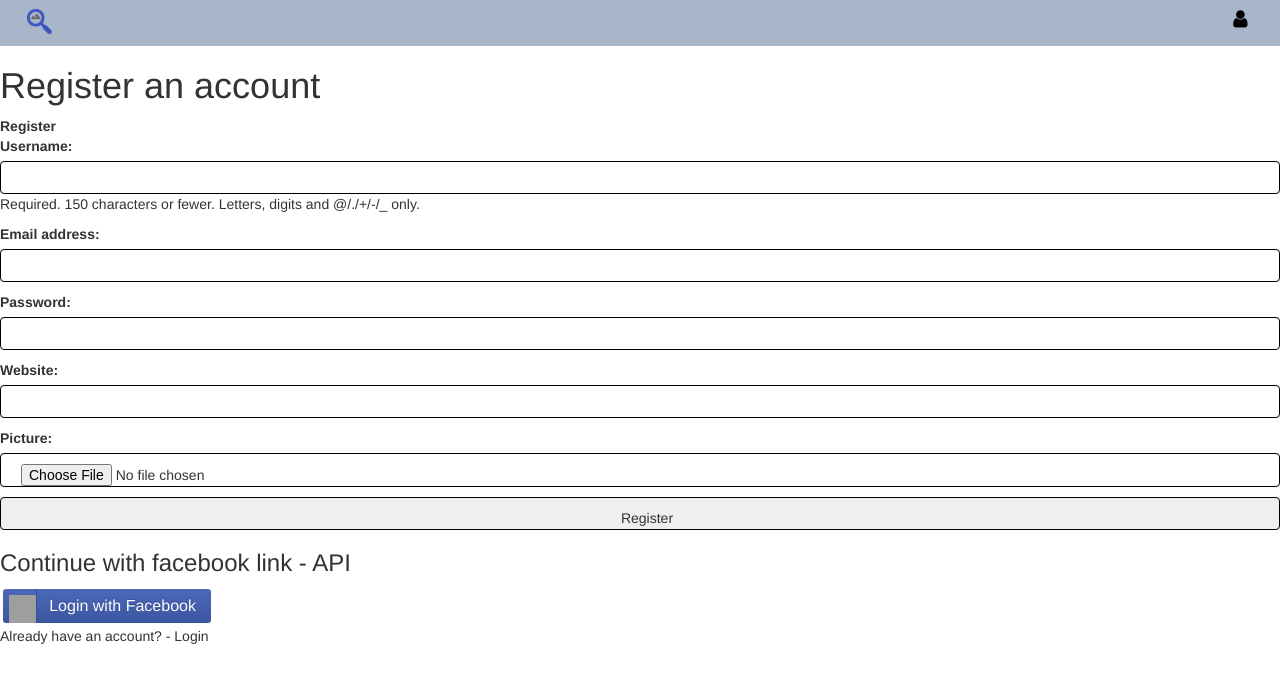
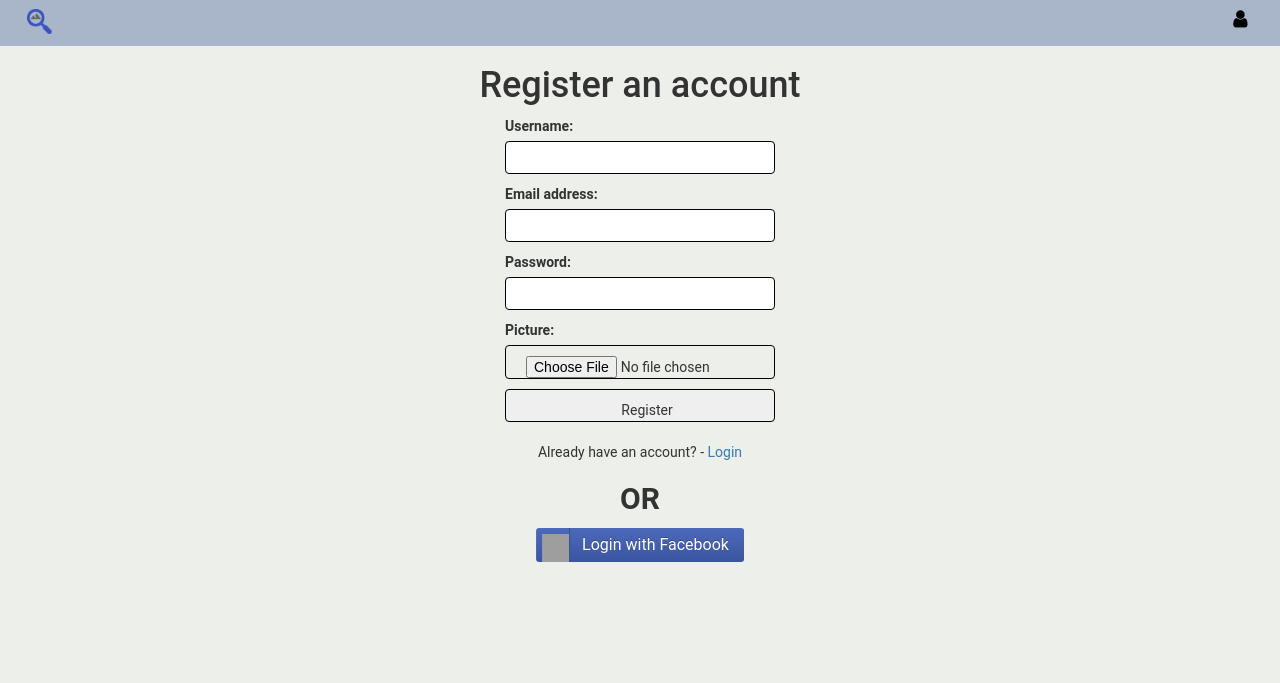
Before and after one commit to ngkenn/itech-group, a Django app: page /actifind/register/ in a window 1280 px wide. Shown: the top 683 px of the page. Run offline with Django 3.2, Linux system fonts and the light colour scheme; some libraries are stand-ins or nearby versions; grey boxes are pictures that could not be loaded.

Commit message:
css changes

```diff
--- a/itechGroup/actifind/forms.py
+++ b/itechGroup/actifind/forms.py
@@ -16,10 +16,13 @@ class UserForm(forms.ModelForm):
 
     class Meta:
         model = User
+        help_texts = {
+            'username': None,
+        }
         fields = ('username', 'email', 'password')
 
 
 class UserProfileForm(forms.ModelForm):
     class Meta:
         model = UserProfile
-        fields = ('website', 'picture')
+        fields = ('picture',)
--- a/itechGroup/actifind/models.py
+++ b/itechGroup/actifind/models.py
@@ -61,7 +61,6 @@ class Review(models.Model):
 
 class UserProfile(models.Model):
     user = models.OneToOneField(User)
-    website = models.URLField(blank=True)
     picture = models.ImageField(upload_to='profile_images', blank=True)
 
     def __str__(self):
--- a/itechGroup/actifind/views.py
+++ b/itechGroup/actifind/views.py
@@ -29,7 +29,7 @@ def register(request):
             user.save()
 
             profile = profile_form.save(commit=False)
-            profile.user = user
+            profile.user = request.user
 
             if 'picture' in request.FILES:
                 profile.picture = request.FILES['picture']
--- a/itechGroup/static/css/register.css
+++ b/itechGroup/static/css/register.css
@@ -2,7 +2,10 @@
   box-sizing: border-box;
   position: relative;
   /* width: 13em;  - apply for fixed size */
-  margin: 0.2em;
+ /* margin: 0.2em; */
+    margin-left: 50%;
+    margin-right: -50%;
+    transform: translate(-50%, -50%);
   padding: 0 15px 0 46px;
   border: none;
   text-align: left;
@@ -45,3 +48,92 @@
   background-color: #5B7BD5;
   background-image: linear-gradient(#5B7BD5, #4864B1);
 }
+
+.form {
+  position: relative;
+  z-index: 1;
+  background: #FFFFFF;
+  max-width: 360px;
+  margin: 0 auto 100px;
+  padding: 45px;
+  text-align: center;
+  box-shadow: 0 0 20px 0 rgba(0, 0, 0, 0.2), 0 5px 5px 0 rgba(0, 0, 0, 0.24);
+}
+.form input {
+  font-family: "Roboto", sans-serif;
+  outline: 0;
+  background: #4c75af;
+  width: 100%;
+  border: 0;
+  margin: 0 0 15px;
+  padding: 15px;
+  box-sizing: border-box;
+  font-size: 14px;
+}
+
+.form button {
+  font-family: "Roboto", sans-serif;
+  text-transform: uppercase;
+  outline: 0;
+  background: #4c75af;
+  width: 100%;
+  border: 0;
+  padding: 15px;
+  color: #4c75af;
+  font-size: 14px;
+  cursor: pointer;
+}
+.form button:hover,.form button:active,.form button:focus {
+  background: #43A047;
+}
+.form .message {
+  margin: 15px 0 0;
+  color: #b3b3b3;
+  font-size: 12px;
+}
+.form .message a {
+  color: #4CAF50;
+  text-decoration: none;
+}
+.form .register-form {
+  display: none;
+}
+.container {
+  position: relative;
+  z-index: 1;
+  max-width: 300px;
+  margin: 0 auto;
+}
+.container:before, .container:after {
+  content: "";
+  display: block;
+  clear: both;
+}
+.container .info {
+  margin: 50px auto;
+  text-align: center;
+}
+.container .info h1 {
+  margin: 0 0 15px;
+  padding: 0;
+  font-size: 36px;
+  font-weight: 300;
+  color: #1a1a1a;
+}
+.container .info span {
+  color: #4d4d4d;
+  font-size: 12px;
+}
+.container .info span a {
+  color: #000000;
+  text-decoration: none;
+}
+.container .info span .fa {
+  color: #EF3B3A;
+}
+body {
+  background: #ecefea;
+  font-family: "Roboto", sans-serif;
+  -webkit-font-smoothing: antialiased;
+  -moz-osx-font-smoothing: grayscale;
+}
--- a/itechGroup/templates/actifind/register.html
+++ b/itechGroup/templates/actifind/register.html
@@ -1,5 +1,5 @@
 {% extends 'actifind/base.html' %}
-{%  load staticfiles %}
+{% load staticfiles %}
 {% block extra_head %}
     <link rel="stylesheet" href="{% static 'css/register.css' %}">
 {% endblock %}
@@ -11,12 +11,12 @@
 
 {% block body_block %}
     <div>
-        <h1>Register an account</h1>
+        <h1 class="text-center">Register an account</h1>
+        <div class="container">
             {% if registered %}
                 <strong> Thanks for registering!</strong>
                 <a href="{% url 'index' %}"> Go to homepage</a><br/>
             {% else %}
-            <strong>Register</strong>
                 <form id="user_form" method="post" action="{% url 'register' %}"
                       enctype="multipart/form-data">
 
@@ -24,26 +24,25 @@
 
                     {{ user_form.as_p }}
                     {{ profile_form.as_p }}
+
                     <input type="submit" name="submit" value="Register"/>
 
                 </form>
             {% endif %}
+            <br/>
+            <p class="text-center"> Already have an account? - <a href="#">Login</a></p>
 
+        </div>
         <div>
-            <h3>
-                Continue with facebook link - API
-            </h3>
-
+            <h2 class="text-center"><strong>OR </strong></h2>
+            <br/>
             <a href="{% url 'social:begin' 'facebook' %}">
                 <button class="loginBtn loginBtn--facebook">Login with Facebook
                 </button>
             </a>
 
-
-            <!-- Pictures of user photos  -->
         </div>
 
-        Already have an account? - Login
 
     </div>
 {% endblock %}
```
Also changed, not shown: itechGroup/profile_images/Profile_pic_copy.jpg (added). Lines whose indentation alone changed are shown as unchanged.
